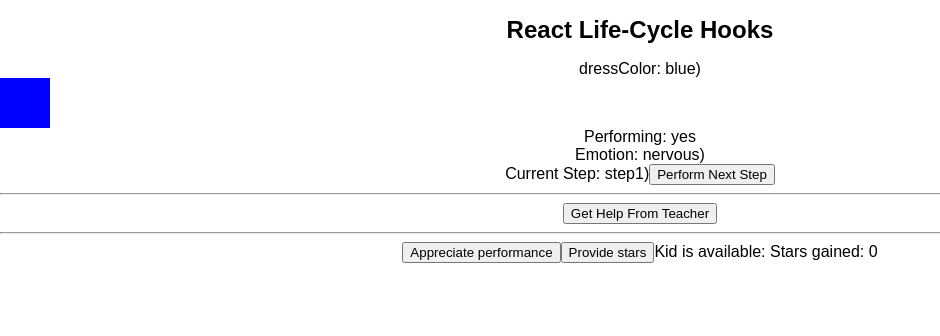
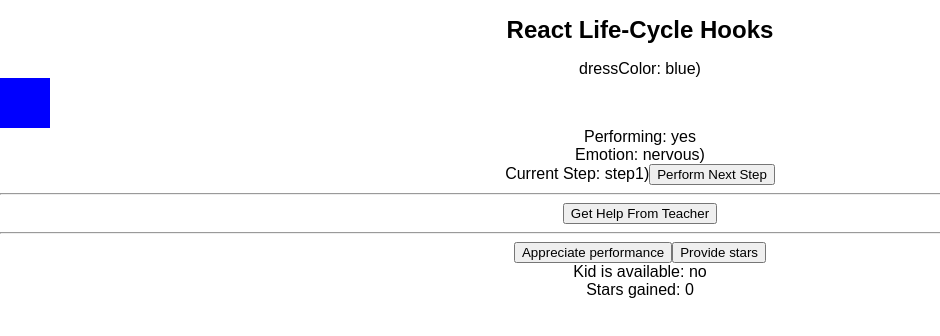
Before and after one commit to NomanGul/react-lifecycle-hooks, a React (Create React App) app: page / in a window 1280 px wide. Shown: the top 336 px of the page, without its empty margins (0-940 px from the left). Built offline with nearby package versions, Linux system fonts and the light colour scheme.

Commit message:
Judges remarks the student by giving 5 stars

```diff
--- a/src/Screens/Judges/Judges.js
+++ b/src/Screens/Judges/Judges.js
@@ -1,38 +1,44 @@
 import React from "react";
 
 export default class Judge extends React.Component {
-  constructor() {
-    super()
-    this.state = { stars: 0, available: false }
+  constructor(props) {
+    super(props)
+    this.state = { stars: 0, available: props.available }
     this.applaud = this.applaud.bind(this)
     this.provideStars = this.provideStars.bind(this)
   }
 
   applaud() {
-    //Send this applaud status to Kid.js
     this.props.getApplaudStatus(true)
   }
 
   provideStars() {
     const { stars } = this.state;
+    this.setState({
+      stars: stars + 1
+    })
+    this.props.recieveStars(stars + 1)
+  }
 
+  shouldComponentUpdate() {
+    const { stars } = this.state;
+
+    return stars < 5 ? true : false
   }
 
   render() {
     const { stars, available } = this.state;
+    // console.log(stars, "render");
 
     return (
       <div>
-        <button type="button" onClick={this.applaud}>
-          Appreciate performance
-          </button>
-        <button type="button" onClick={this.provideStars}>
-          Provide stars
-          </button>
-
-        Kid is available: {available}
-
+        <button type="button" onClick={this.applaud}>Appreciate performance</button>
+        <button type="button" onClick={this.provideStars}>Provide stars</button>
+        <br />
+        Kid is available: {available ? "yes" : 'no'}
+        <br />
         Stars gained: {stars}
+        <br />
       </div>
     );
   }
```
